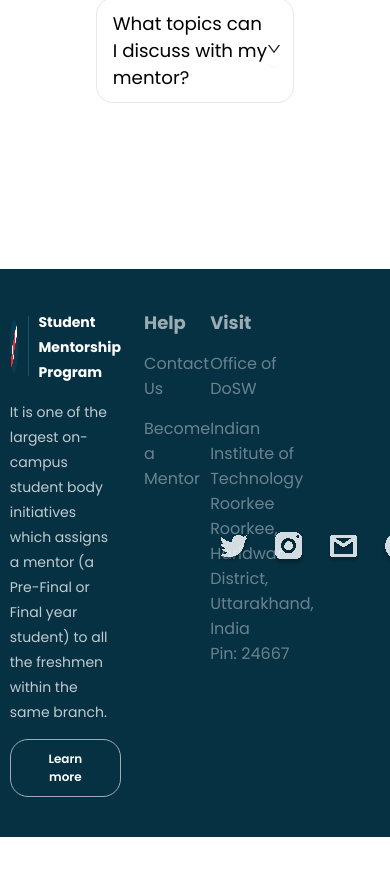
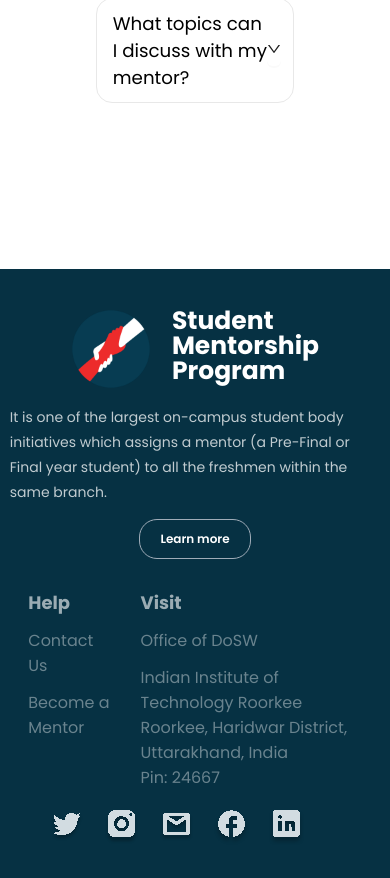
Before and after one commit to Student-Mentorship-Programme/smp-main, a Next.js app: page / in a window 390 px wide. Shown: the part 3724-4602 px from the top of the page. Before the commit the page ends 4561 px from the top, so only its background shows below. Built offline with nearby package versions, Linux system fonts and the light colour scheme.

Commit message:
done with responsiveness of footer

```diff
--- a/src/_components/common/Footer/Footer.jsx
+++ b/src/_components/common/Footer/Footer.jsx
@@ -73,7 +73,7 @@ const Footer = () => {
                         {
                             socialMediaLinks.map((object, index) => {
                                     return (
-                                        <Link href={object.link} target="_blank"><Image src={object.icon}/></Link>
+                                        <Link key={index} href={object.link} target="_blank"><Image src={object.icon}/></Link>
                                     )
                                 })
                         }
--- a/src/_components/common/Footer/Footer.module.css
+++ b/src/_components/common/Footer/Footer.module.css
@@ -3,9 +3,9 @@
   align-items: center;
   justify-content: center;
   background-color: #063143;
-    font-family: 'Poppins';
+  font-family: "Poppins";
   padding: 40px 0;
-    width: 100%;
+  width: 100vw;
 }
 
 .footer_main {
@@ -29,7 +29,7 @@
   margin-bottom: 15px;
 }
 
-.footer_main_left_heading hr{
+.footer_main_left_heading hr {
   height: 80%;
   width: 1px;
   background-color: #1b556d;
@@ -71,14 +71,14 @@
   font-size: 12px;
   padding: 10px 20px;
   border-radius: 18px;
+  transition: background-color 0.3s ease-in-out, color 0.3s ease-in-out;
 }
 
 .footer_main_left_button button:hover {
   cursor: pointer;
   background-color: #ffffff;
-    color: #01759D;
+  color: #01759d;
 }
-
 
 /* ---------------------- Footer Middle ---------------------- */
 
@@ -87,26 +87,26 @@
   display: flex;
   justify-content: center;
 }
-.footer_middle_container{
+.footer_middle_container {
   width: 75%;
   display: flex;
   justify-content: space-between;
 }
-.footer_middle_content{
+.footer_middle_content {
   display: flex;
   flex-direction: column;
   row-gap: 15px;
 }
-.footer_middle_content div{
+.footer_middle_content div {
   color: rgb(255, 255, 255, 0.6);
   font-weight: 700;
   font-size: 18px;
 }
-.footer_middle_content span{
+.footer_middle_content span {
   font-size: 16px;
   color: rgb(255, 255, 255, 0.4);
 }
-.footer_middle_content:nth-child(odd) span:hover{
+.footer_middle_content:nth-child(odd) span:hover {
   cursor: pointer;
   color: white;
 }
@@ -130,3 +130,56 @@
   height: 35px;
   width: 35px;
 }
+
+/* Media Queries for responsiveness */
+@media only screen and (max-width: 576px) {
+  .footer_main {
+    display: flex;
+    flex-direction: column;
+  }
+
+  /* ---------------------- Footer Top ---------------------- */
+
+  .footer_main_left {
+    width: 100%;
+    align-items: center;
+  }
+
+  .footer_main_left_heading_logo {
+    height: 80px;
+    width: 80px;
+  }
+
+  .footer_main_left_heading_text span {
+    font-size: 25px;
+  }
+
+  /* .footer_main_left_text {
+   text-align: center;
+  } */
+
+  /* ---------------------- Footer Middle ---------------------- */
+
+  .footer_main_middle {
+    width: 100%;
+    padding-top: 30px;
+  }
+  .footer_middle_container {
+    width: 90%;
+  }
+  .footer_middle_content {
+    display: flex;
+    flex-direction: column;
+    row-gap: 12px;
+  }
+  .footer_middle_content:nth-child(odd) {
+    margin-right: 25px;
+  }
+
+  /* ---------------------- Footer Bottom ---------------------- */
+
+  .footer_main_right {
+    width: 90%;
+    margin-top: 20px;
+  }
+}
--- a/src/_components/common/Header/Header.module.css
+++ b/src/_components/common/Header/Header.module.css
@@ -1,7 +1,7 @@
 .header {
     height: 4rem;
     position: fixed;
-    width: 100%;
+    width: 100vw;
     top: 0;
     z-index: 100;
     transition: background-color 0.4s ease;
--- a/src/_components/common/Navbar/Navbar.module.css
+++ b/src/_components/common/Navbar/Navbar.module.css
@@ -90,7 +90,7 @@
   font-size: 1.1vw;
   white-space: nowrap;
   border-radius: 8px;
-  transition: background-color 0.4s ease-in-out, color 0.4s ease-in-out;
+  transition: background-color 0.3s ease-in-out, color 0.3s ease-in-out;
 }
 
 .navbar_main_right button:hover {
@@ -108,6 +108,8 @@
   height: 100%;
 }
 
+
+/* MOBILE VIEW */
 @media screen and (max-width: 576px) {
     .navbar_main {
         height: 80px;
```
Lines whose indentation alone changed are shown as unchanged.
